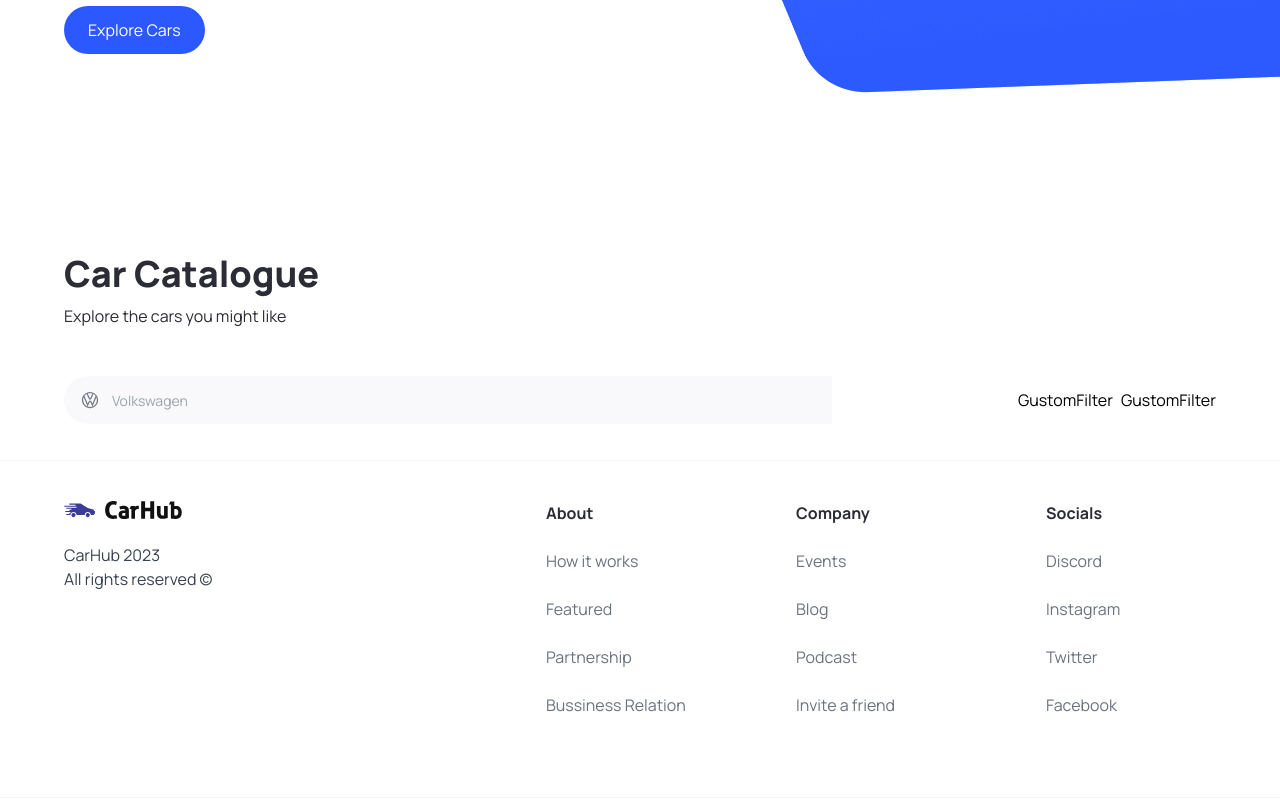
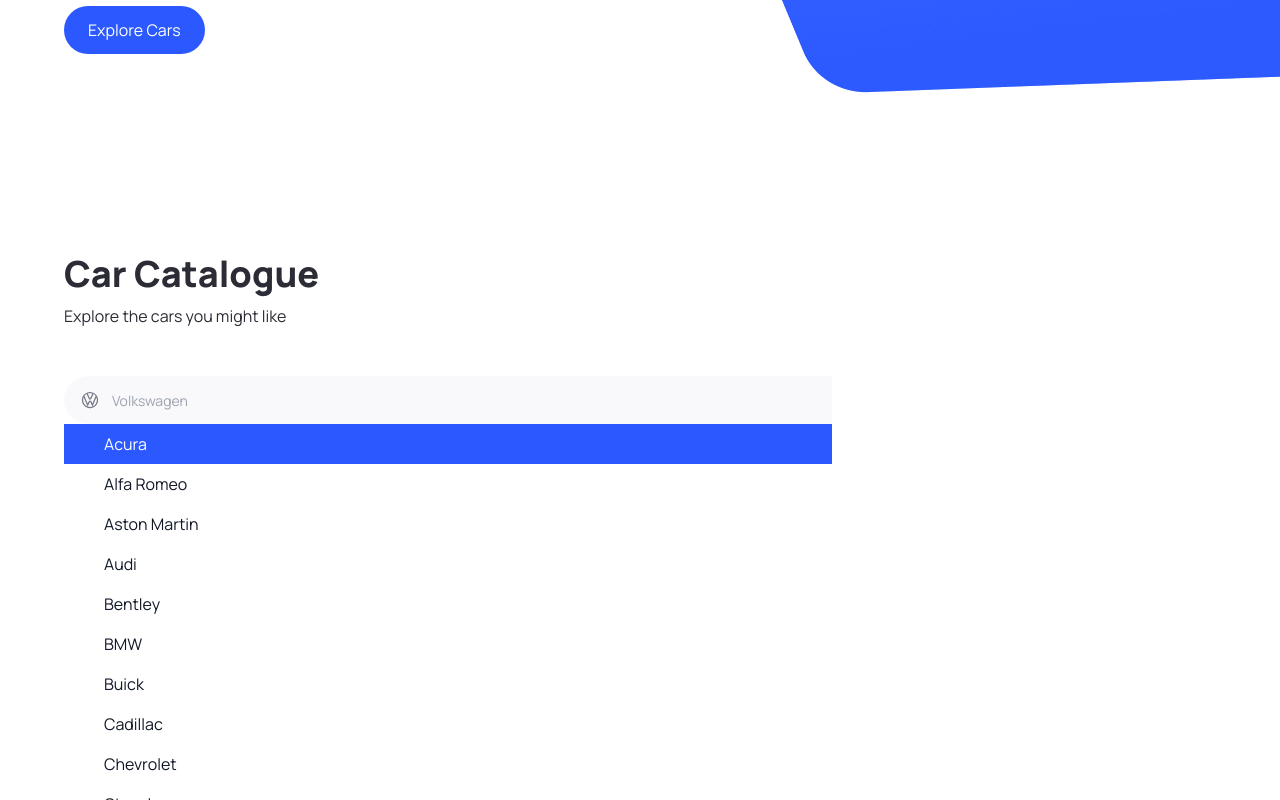
Before and after one commit to MansurPro/Car-show, a Next.js app: page / in a window 1280 px wide. Both pictures are taken after a click on the button 82 px from the left and 1010 px from the top of the page. Shown: the part 610-1410 px from the top of the page. Built offline with nearby package versions, Linux system fonts and the light colour scheme.

Commit message:
Search manufacturer completed

```diff
--- a/components/SearchManufacturer.tsx
+++ b/components/SearchManufacturer.tsx
@@ -2,17 +2,22 @@
 
 import { useState, Fragment } from "react";
 import { Combobox, Transition } from "@headlessui/react";
+import Image from "next/image";
+
+import { manufacturers } from "@/constants";
 import { SearchManufacturerProps } from "@/types";
-import Image from "next/image";
 
 const SearchManufacturer = ({ manufacturer, setManufacturer }: SearchManufacturerProps) => {
   const [query, setQuery] = useState('');
 
-
+  const filteredManufacturers = query === "" ? manufacturers : manufacturers.filter(
+    (item) => (
+      item.toLowerCase().replace(/\s+/g, "").includes(query.toLowerCase().replace(/\s+/g, ""))
+    ))
 
   return (
     <div className="search-manufacturer">
-      <Combobox>
+      <Combobox value={manufacturer} onChange={setManufacturer}>
         <div className="relative w-full">
           <Combobox.Button className="absolute top-[14px]">
             <Image
@@ -38,8 +43,39 @@
             leaveTo="opacity-0"
             afterLeave={() => setQuery('')}
           >
-            <Combobox.Options>
-
+            <Combobox.Options className="">
+              {filteredManufacturers.map((item) => (
+                  <Combobox.Option
+                    key={item}
+                    className={({ active }) => `
+                    relative search-manufacturer__option
+                    ${active ? 'bg-primary-blue text-white'
+                    : 'text-gray-900'}
+                    `}
+                    value={item}
+                  >
+                    {({ selected, active }) => (
+                      <>
+                        <span
+                          className={`block truncate ${
+                            selected ? 'font-medium' : 'font-normal'
+                          }`}
+                        >
+                          {item}
+                        </span>
+                        {selected ? (
+                          <span
+                            className={`absolute inset-y-0 left-0 flex items-center pl-3 ${
+                              active ? 'text-white' : 'text-teal-600'
+                            }`}
+                          >
+                          </span>
+                        ) : null}
+                      </>
+                    )}
+                  </Combobox.Option>
+                )
+              )}
             </Combobox.Options>
           </Transition>
         </div>
```
